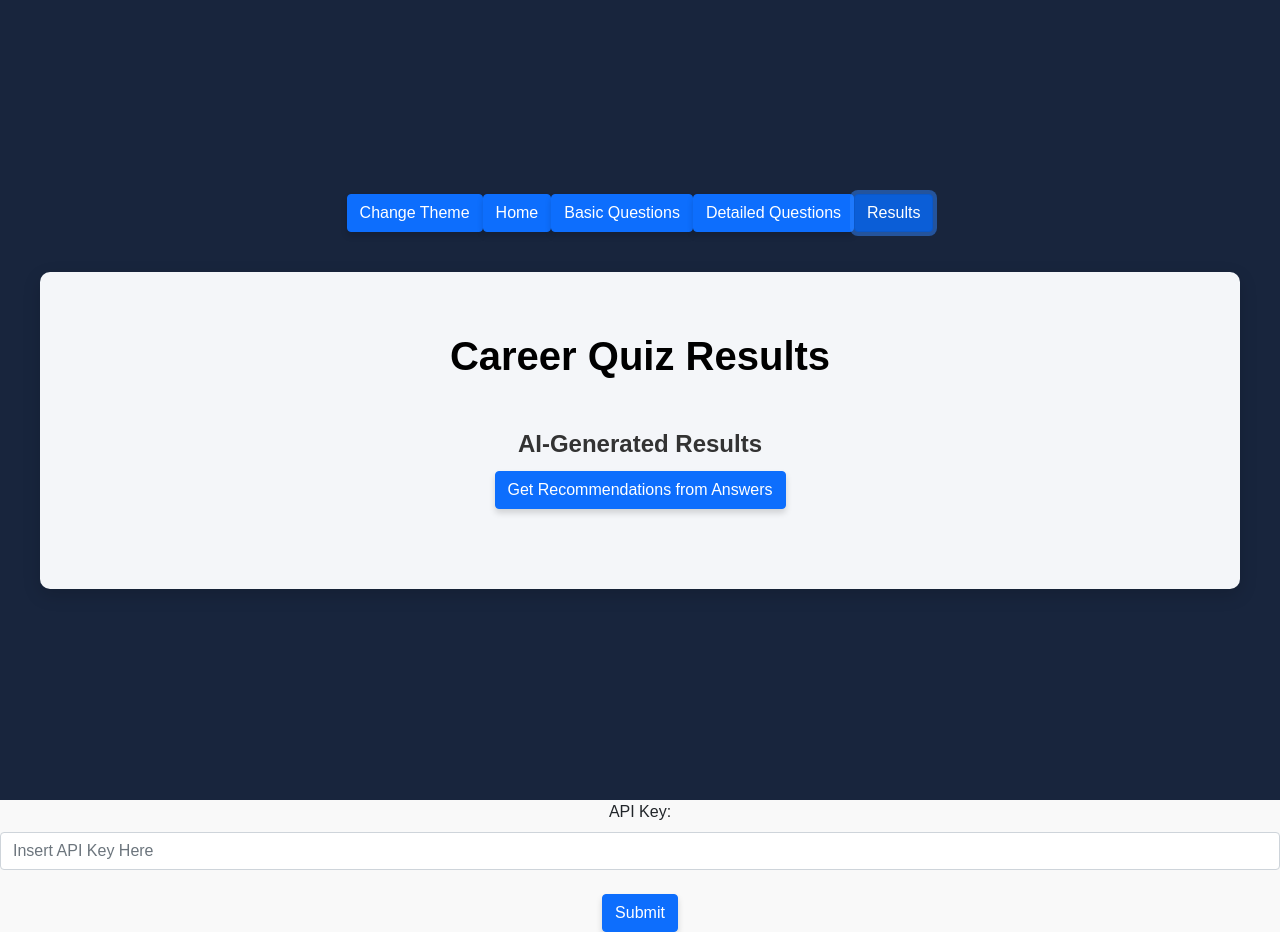
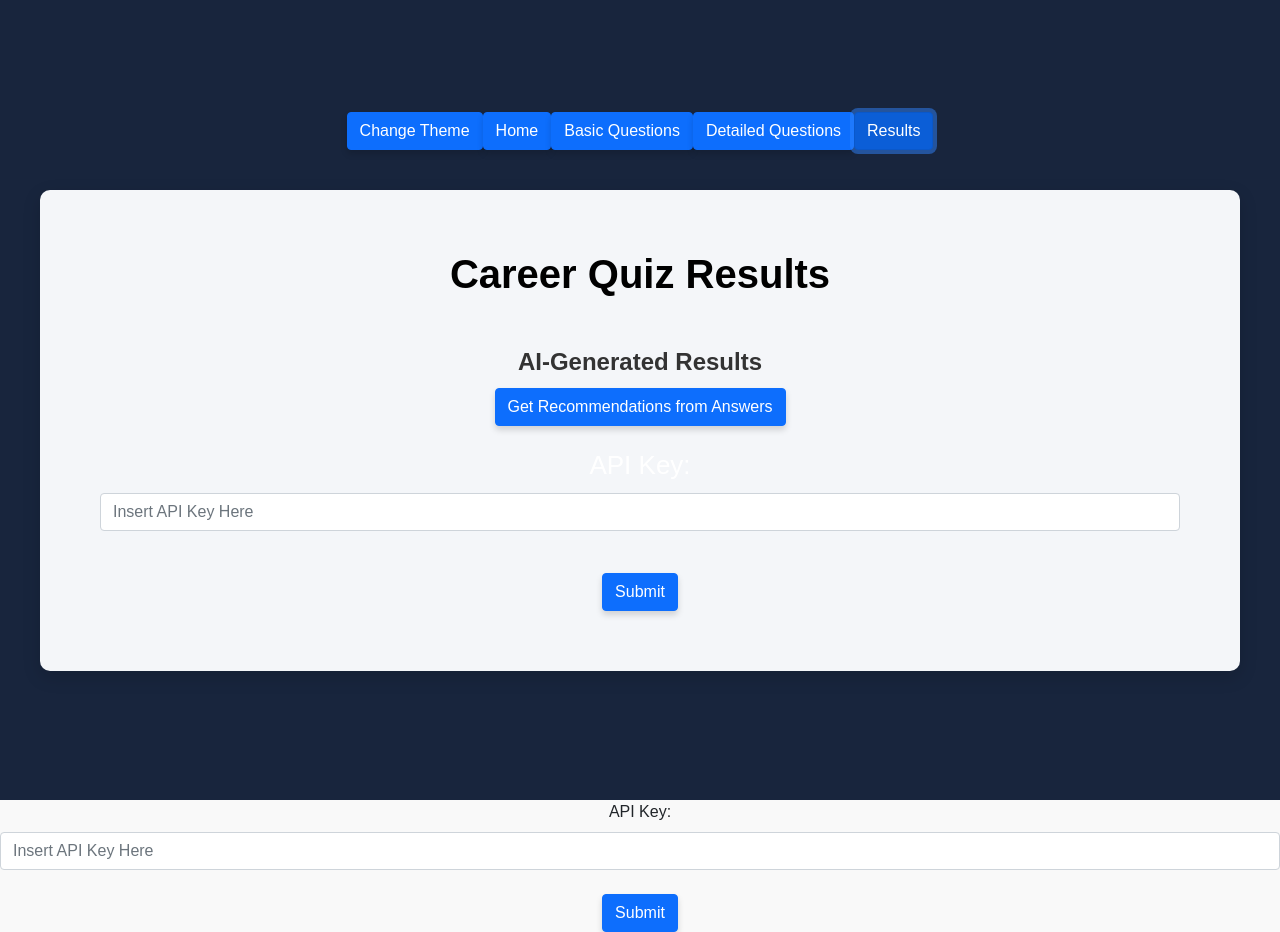
Before and after one commit to dstark12/starter_helpi, a React (Create React App) app: page / in a window 1280 px wide. Both pictures are taken after a click on the button "Results". Built offline with nearby package versions, Linux system fonts and the light colour scheme.

Commit message:
moved api key input to results page

```diff
--- a/src/Components/results.tsx
+++ b/src/Components/results.tsx
@@ -1,7 +1,9 @@
 import React, { useState } from 'react';
-import { Button } from 'react-bootstrap';
+import { Button, Form } from 'react-bootstrap';
 import { GetResponse, utils_answers_to_list, utils_questions_to_list } from './chat';
 import '../Styles/results.css';
+import changeKey from './App';
+import handleSubmit from './App';
 
 function GeneratePromptWithQuestions(questions: string[], answers: string[]): string {
   let pre_prompt = "Based on the answers to the following questions, provide some career suggestions.";
@@ -121,7 +123,15 @@ export function Results({ apikey, bq, ba, dq, da, dq2, da2, bfunc, dfunc, dfunc2
                 */}
           </>
         )}
+        <Form>
+        <Form.Label>API Key:</Form.Label>
+        <Form.Control type="password" placeholder="Insert API Key Here" onChange={changeKey}></Form.Control>
+        <br></br>
+        <Button className="Submit-Button" onClick={handleSubmit}>Submit</Button>
+      </Form>
+
       </main>
+
     </div>
   );
 };
```
